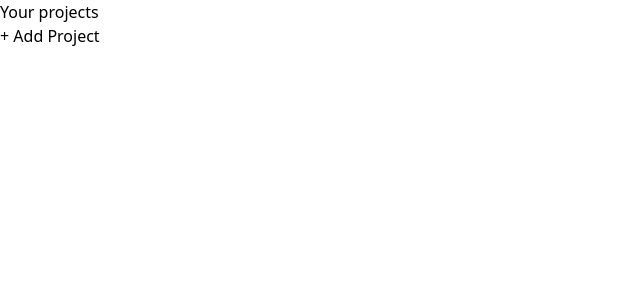
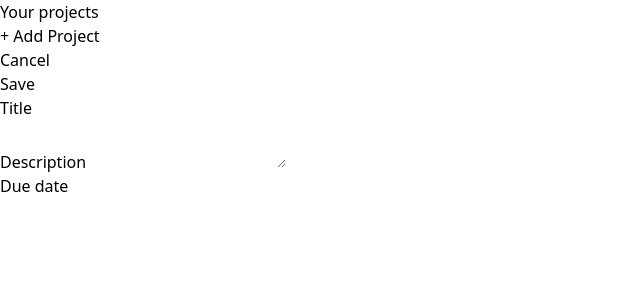
Before and after one commit to EidmantasDev/react-project-management, a React (Vite) app: page / in a window 1280 px wide. Shown: the top 300 px of the page, without its empty margins (0-640 px from the left). Built offline with nearby package versions, Linux system fonts and the light colour scheme.

Commit message:
Added two new components Added NewProject component to the App component Created Input component so it would be easier to style and don't have to repeat Created a NewProject component

```diff
--- a/src/App.jsx
+++ b/src/App.jsx
@@ -1,9 +1,11 @@
-import ProjectsSidebar from './ProjectsSidebar/ProjectsSidebar';
+import NewProject from './components/NewProject/NewProject';
+import ProjectsSidebar from './components/ProjectsSidebar/ProjectsSidebar';
 
 function App() {
   return (
-    <main className='h-screen my-8'>
+    <main className='h-screen my-8 flex gap-8'>
       <ProjectsSidebar />
+      <NewProject />
     </main>
   );
 }
--- /dev/null
+++ b/src/components/Input/Input.jsx
@@ -0,0 +1,8 @@
+export default function Input({ label, textarea, ...props }) {
+  return (
+    <p>
+      <label>{label}</label>
+      {textarea ? <textarea {...props} /> : <input {...props} />}
+    </p>
+  );
+}
--- /dev/null
+++ b/src/components/NewProject/NewProject.jsx
@@ -0,0 +1,21 @@
+import Input from '../Input/Input';
+
+export default function NewProject() {
+  return (
+    <div>
+      <menu>
+        <li>
+          <button>Cancel</button>
+        </li>
+        <li>
+          <button>Save</button>
+        </li>
+      </menu>
+      <div>
+        <Input label='Title' />
+        <Input label='Description' textarea />
+        <Input label='Due date' />
+      </div>
+    </div>
+  );
+}
```
Also changed, not shown: src/components/ProjectsSidebar/ProjectsSidebar.jsx (renamed from src/ProjectsSidebar/ProjectsSidebar.jsx).
